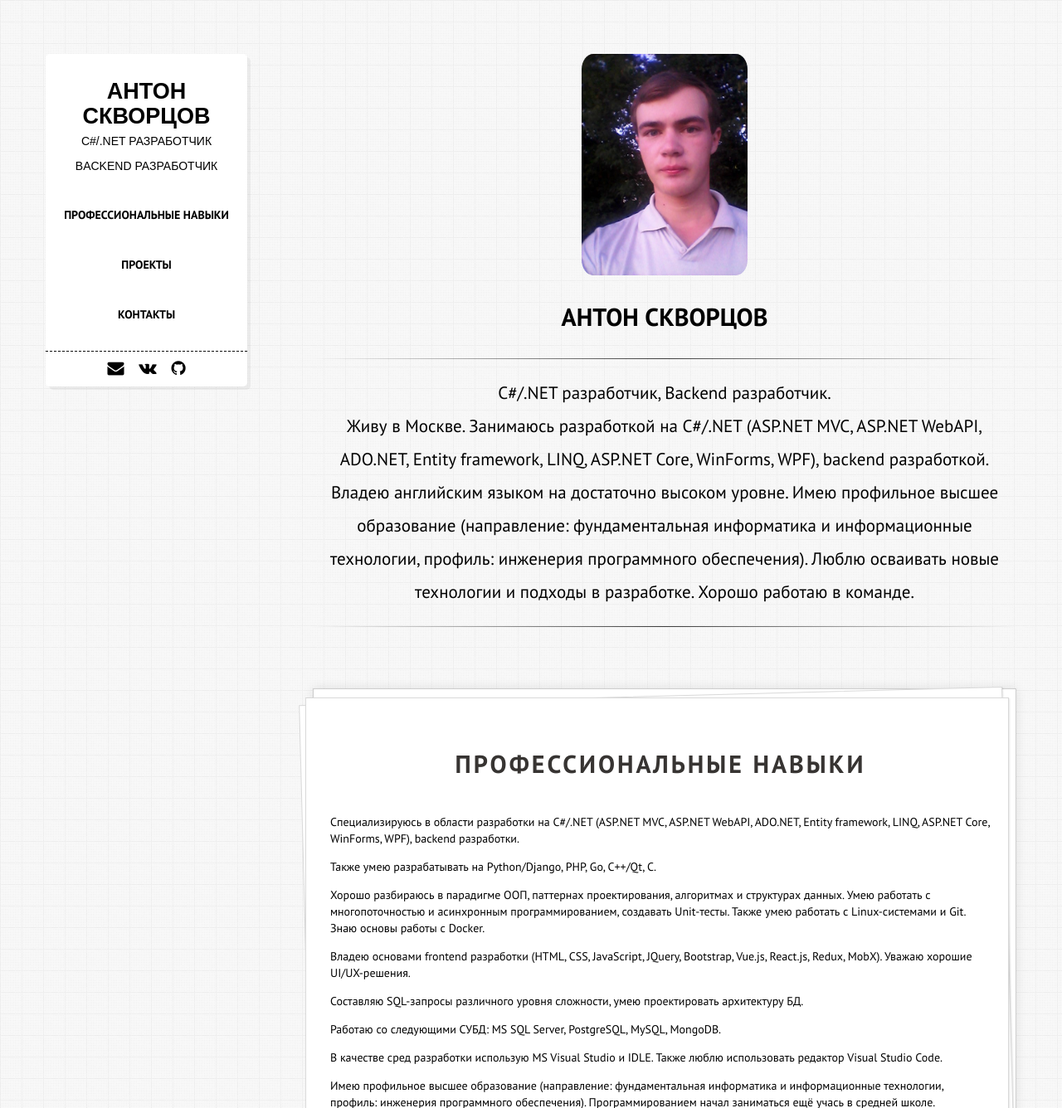
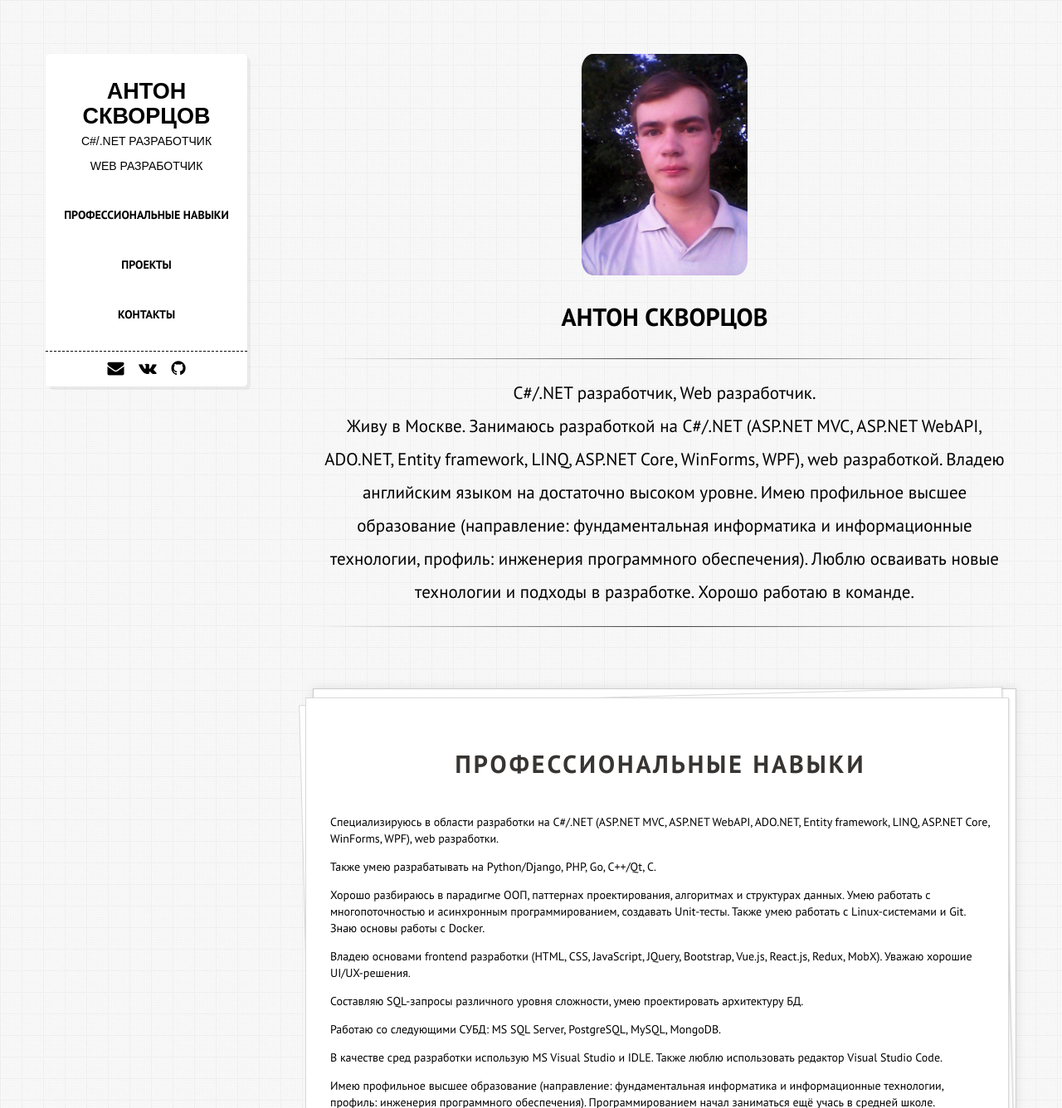
Before and after one commit to antonskworc/antonskworc.github.io, a plain HTML site: page index.html in a window 1280 px wide. Shown: the top 1336 px of the page at 83% size. Drawn offline with nearby package versions, Linux system fonts and the light colour scheme; a web font is replaced by a local one.

Commit message:
Update index.html

```diff
--- a/index.html
+++ b/index.html
@@ -17,7 +17,7 @@
 		<div class="main wrapper clearfix">
 			<aside>
 				<div class="sidebar-header">
-					<h2>Антон Скворцов <span>C#/.NET разработчик</span><span>Backend разработчик</span></h2>
+					<h2>Антон Скворцов <span>C#/.NET разработчик</span><span>Web разработчик</span></h2>
 				</div>
 				<nav>
 					<ul>
@@ -39,14 +39,14 @@
 					<img src="img/ProfilePhoto.jpg" alt="" class="img-circle">
 					<h1>Антон Скворцов</h1>
 					<hr>
-					<h3>C#/.NET разработчик, Backend разработчик.<br> Живу в Москве. Занимаюсь разработкой на C#/.NET (ASP.NET MVC, ASP.NET WebAPI, ADO.NET, Entity framework, LINQ, ASP.NET Core, WinForms, WPF), backend разработкой. Владею английским языком на достаточно высоком уровне. Имею профильное высшее образование (направление: фундаментальная информатика и информационные технологии, профиль: инженерия программного обеспечения). Люблю осваивать новые технологии и подходы в разработке. Хорошо работаю в команде.</h3>
+					<h3>C#/.NET разработчик, Web разработчик.<br> Живу в Москве. Занимаюсь разработкой на C#/.NET (ASP.NET MVC, ASP.NET WebAPI, ADO.NET, Entity framework, LINQ, ASP.NET Core, WinForms, WPF), web разработкой. Владею английским языком на достаточно высоком уровне. Имею профильное высшее образование (направление: фундаментальная информатика и информационные технологии, профиль: инженерия программного обеспечения). Люблю осваивать новые технологии и подходы в разработке. Хорошо работаю в команде.</h3>
 					<hr>
 				</header>
 				<section id="skills">
 					<div class="papers">
 						<div class="section-content">
 							<h2>Профессиональные навыки</h2>
-							<p>Специализируюсь в области разработки на C#/.NET (ASP.NET MVC, ASP.NET WebAPI, ADO.NET, Entity framework, LINQ, ASP.NET Core, WinForms, WPF), backend разработки.</p>
+							<p>Специализируюсь в области разработки на C#/.NET (ASP.NET MVC, ASP.NET WebAPI, ADO.NET, Entity framework, LINQ, ASP.NET Core, WinForms, WPF), web разработки.</p>
 							<p>Также умею разрабатывать на Python/Django, PHP, Go, C++/Qt, C.</p>
 							<p>Хорошо разбираюсь в парадигме ООП, паттернах проектирования, алгоритмах и структурах данных. Умею работать с многопоточностью и асинхронным программированием, создавать Unit-тесты. Также умею работать с Linux-системами и Git. Знаю основы работы с Docker.</p>
 							<p>Владею основами frontend разработки (HTML, CSS, JavaScript, JQuery, Bootstrap, Vue.js, React.js, Redux, MobX). Уважаю хорошие UI/UX-решения.</p>
```
